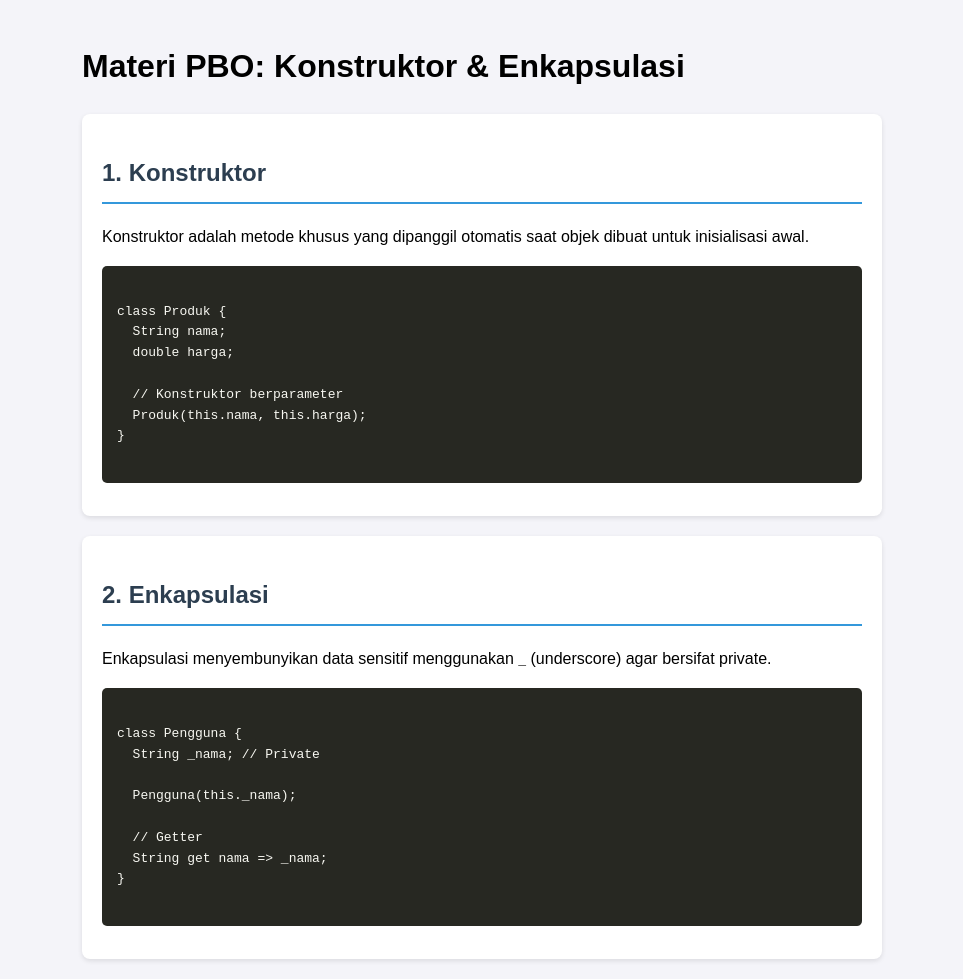
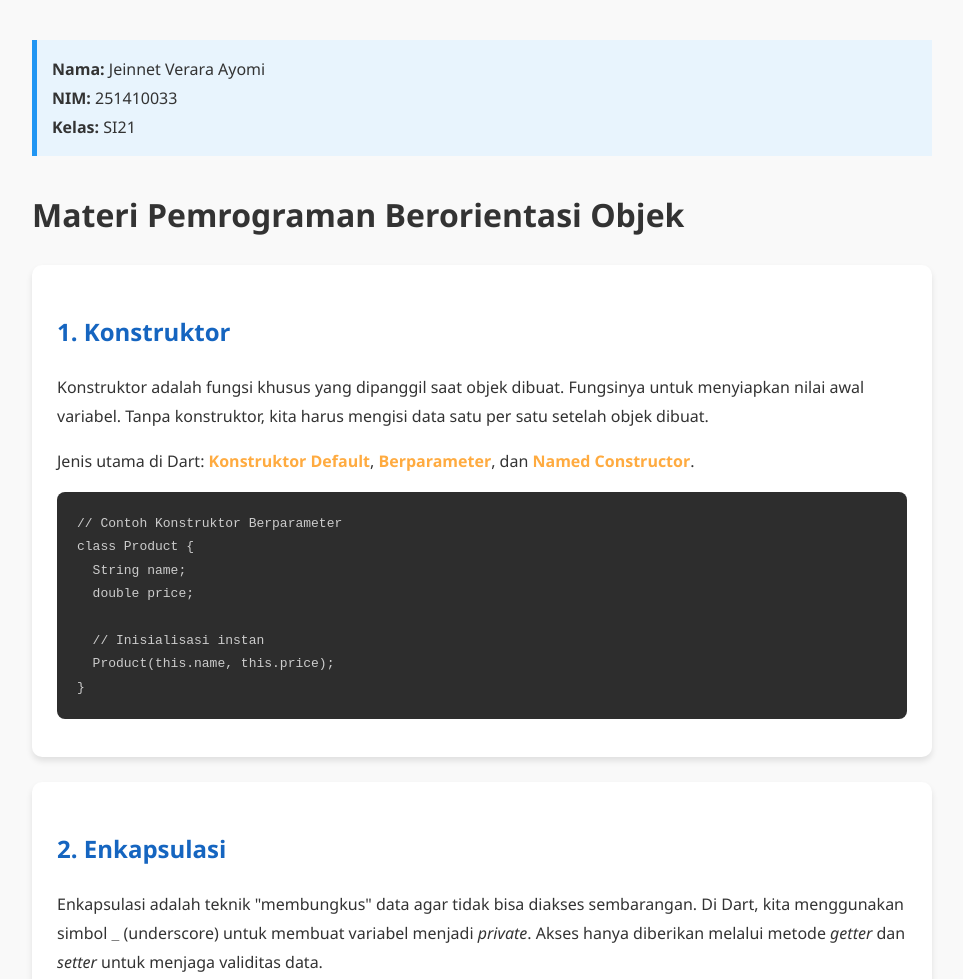
Before and after one commit to JeinnetAyomi-lab/Konstruktor-dan-Enkapsulasi-, a plain HTML site: page index.html in a window 1280 px wide. Shown: the top 979 px of the page, without its empty margins (158-1121 px from the left). Drawn offline with Linux system fonts and the light colour scheme.

Commit message:
Add files via upload

```diff
--- a/index.html
+++ b/index.html
@@ -2,46 +2,61 @@
 <html lang="id">
 <head>
     <meta charset="UTF-8">
-    <title>Materi OOP: Konstruktor & Enkapsulasi</title>
+    <title>Materi PBO: Konstruktor & Enkapsulasi</title>
     <style>
-        body { font-family: sans-serif; line-height: 1.6; padding: 20px; max-width: 800px; margin: auto; background-color: #f4f4f9; }
-        .card { background: white; padding: 20px; border-radius: 8px; box-shadow: 0 2px 5px rgba(0,0,0,0.1); margin-bottom: 20px; }
-        h2 { color: #2c3e50; border-bottom: 2px solid #3498db; padding-bottom: 10px; }
-        pre { background: #272822; color: #f8f8f2; padding: 15px; border-radius: 5px; overflow-x: auto; }
-        code { font-family: monospace; }
+        body { font-family: 'Segoe UI', sans-serif; line-height: 1.8; padding: 40px; max-width: 900px; margin: auto; background-color: #f9f9f9; color: #333; }
+        .identitas { background: #e8f4fd; padding: 15px; border-left: 5px solid #2196F3; margin-bottom: 30px; }
+        .card { background: white; padding: 25px; border-radius: 10px; box-shadow: 0 4px 6px rgba(0,0,0,0.1); margin-bottom: 25px; }
+        h2 { color: #1565c0; }
+        pre { background: #2d2d2d; color: #ccc; padding: 20px; border-radius: 8px; overflow-x: auto; }
+        .highlight { color: #ffab40; font-weight: bold; }
     </style>
 </head>
 <body>
 
-    <h1>Materi PBO: Konstruktor & Enkapsulasi</h1>
+    <div class="identitas">
+        <strong>Nama:</strong> Jeinnet Verara Ayomi<br>
+        <strong>NIM:</strong> 251410033<br>
+        <strong>Kelas:</strong> SI21
+    </div>
+
+    <h1>Materi Pemrograman Berorientasi Objek</h1>
 
     <div class="card">
         <h2>1. Konstruktor</h2>
-        <p>Konstruktor adalah metode khusus yang dipanggil otomatis saat objek dibuat untuk inisialisasi awal.</p>
-        <pre><code>
-class Produk {
-  String nama;
-  double harga;
+        <p>Konstruktor adalah fungsi khusus yang dipanggil saat objek dibuat. Fungsinya untuk menyiapkan nilai awal variabel. Tanpa konstruktor, kita harus mengisi data satu per satu setelah objek dibuat.</p>
+        <p>Jenis utama di Dart: <span class="highlight">Konstruktor Default</span>, <span class="highlight">Berparameter</span>, dan <span class="highlight">Named Constructor</span>.</p>
+        <pre><code>// Contoh Konstruktor Berparameter
+class Product {
+  String name;
+  double price;
 
-  // Konstruktor berparameter
-  Produk(this.nama, this.harga);
-}
-        </code></pre>
+  // Inisialisasi instan
+  Product(this.name, this.price);
+}</code></pre>
     </div>
 
     <div class="card">
         <h2>2. Enkapsulasi</h2>
-        <p>Enkapsulasi menyembunyikan data sensitif menggunakan <code>_</code> (underscore) agar bersifat private.</p>
-        <pre><code>
-class Pengguna {
-  String _nama; // Private
+        <p>Enkapsulasi adalah teknik "membungkus" data agar tidak bisa diakses sembarangan. Di Dart, kita menggunakan simbol <code>_</code> (underscore) untuk membuat variabel menjadi <em>private</em>. Akses hanya diberikan melalui metode <em>getter</em> dan <em>setter</em> untuk menjaga validitas data.</p>
+        <pre><code>class User {
+  String _username; // Private
 
-  Pengguna(this._nama);
+  User(this._username);
 
-  // Getter
-  String get nama => _nama;
-}
-        </code></pre>
+  // Getter: untuk membaca data
+  String get username => _username;
+
+  // Setter: untuk mengubah data dengan aturan
+  set username(String value) {
+    if (value.length > 3) _username = value;
+  }
+}</code></pre>
+    </div>
+
+    <div class="card">
+        <h2>Visualisasi Konsep</h2>
+        <img src="679942340414142942.jpeg" alt="Visualisasi Konstruktor dan Enkapsulasi" style="max-width: 100%; border-radius: 8px;">
     </div>
 
 </body>
```
